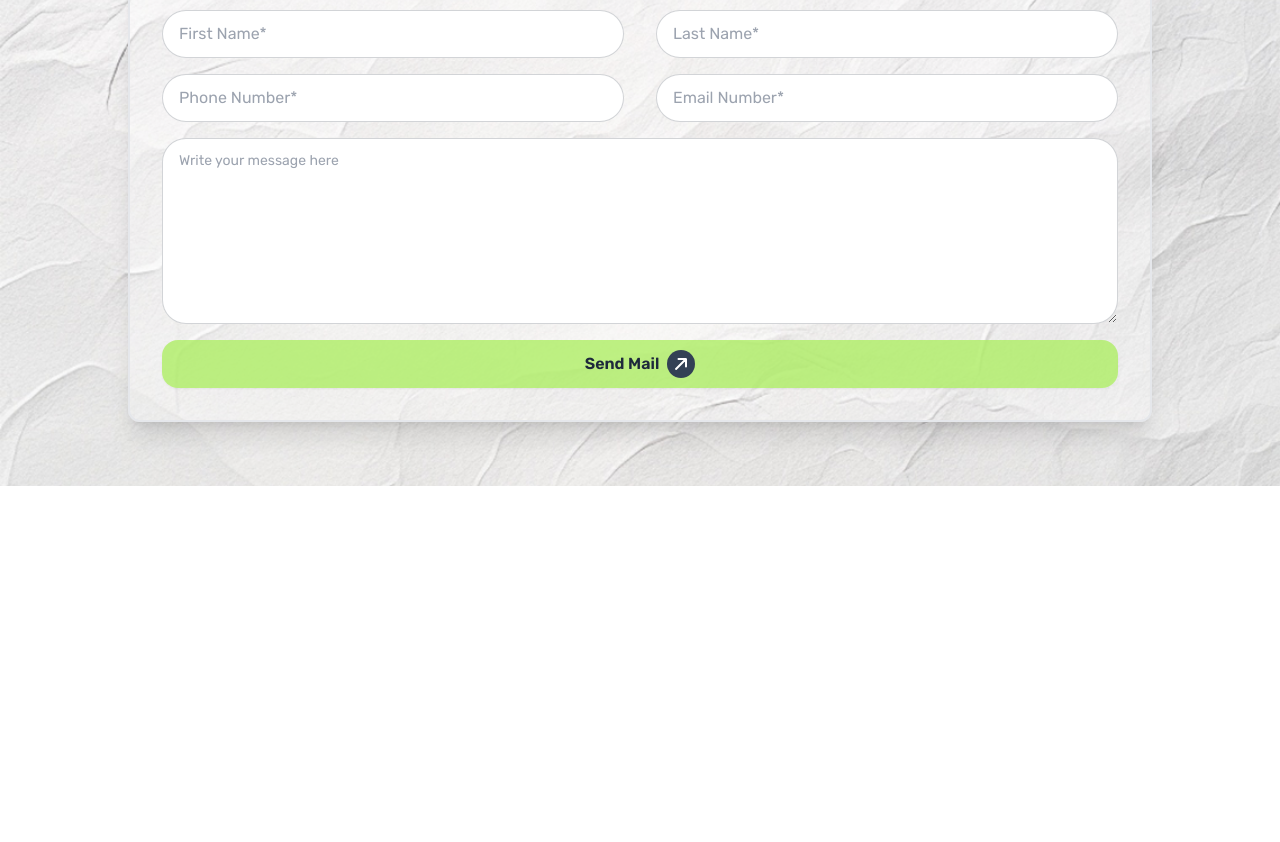
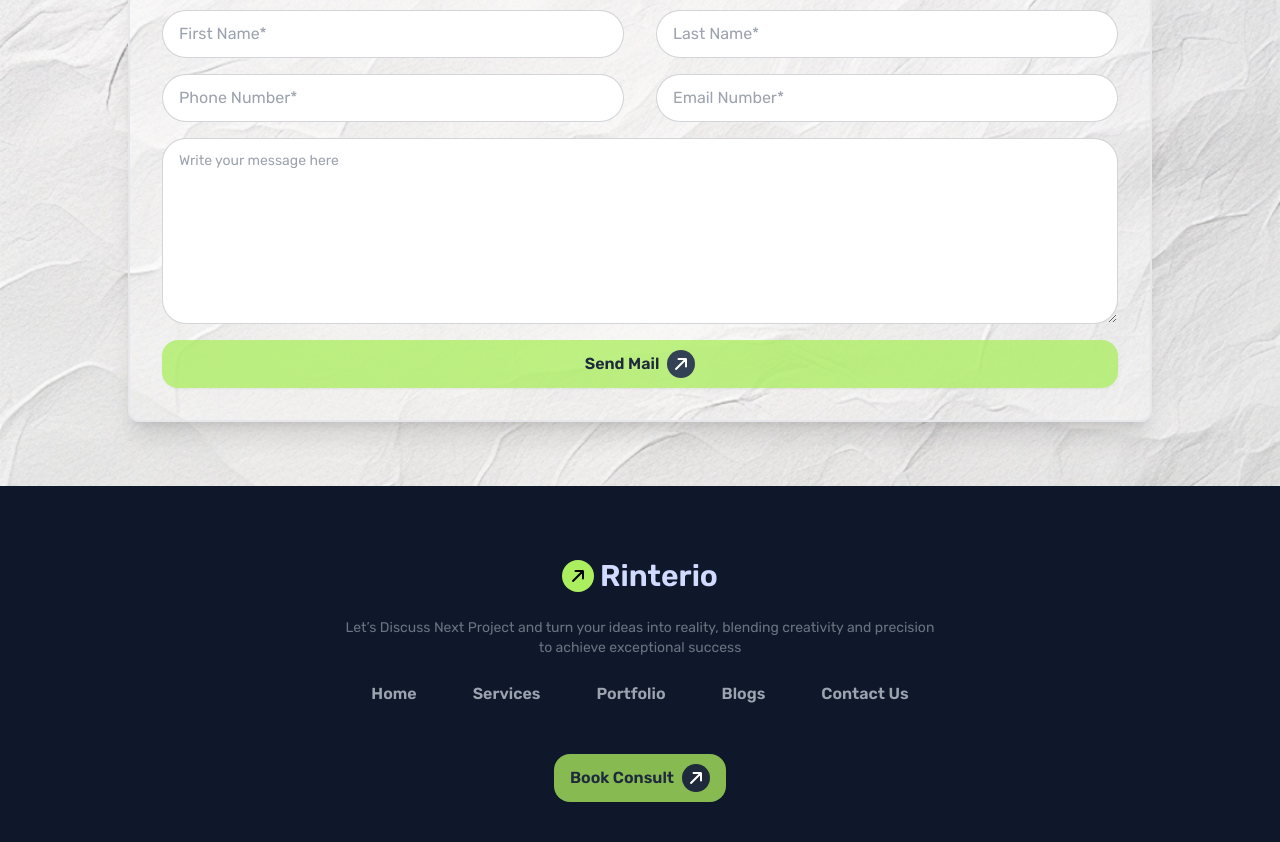
Before and after one commit to ASM-Tayeeb/Assignment-3, a plain HTML site: page index.html in a window 1280 px wide. Shown: the part 4434-5276 px from the top of the page. Before the commit the page ends 4920 px from the top, so only its background shows below. Drawn offline with nearby package versions, Linux system fonts and the light colour scheme.

Commit message:
My sixth commit

```diff
--- a/index.html
+++ b/index.html
@@ -1032,3 +1032,74 @@
   </div>
   <!--  -->
   </main>
+
+   <!-- FOOTER -->
+  <footer
+  class="footer footer-center bg-primary text-primary-content p-10 bg-slate-900"
+  >
+  <aside class="flex flex-col gap-6 items-center justify-center mt-8">
+  <a class="text-2xl sm:text-3xl flex items-center gap-1.5 font-semibold">
+  <svg
+  xmlns="http://www.w3.org/2000/svg"
+  fill="none"
+  viewBox="0 0 24 24"
+  stroke-width="3"
+  stroke="currentColor"
+  class="size-6 w-8 h-8 bg-[#ABEF5F] p-2 rounded-full cursor-pointer text-black"
+  >
+  <path
+  stroke-linecap="round"
+  stroke-linejoin="round"
+  d="m4.5 19.5 15-15m0 0H8.25m11.25 0v11.25"
+  />
+  </svg>
+
+  Rinterio
+  </a>
+
+  <p class="md:w-3/4 text-gray-500">
+  Let’s Discuss Next Project and turn your ideas into reality, blending
+  creativity and precision to achieve exceptional success
+  </p>
+
+  <nav class="grid md:grid-flow-col gap-4 md:gap-14 items-center mb-6">
+  <a class="link link-hover text-gray-400 text-base font-semibold">
+  Home
+  </a>
+  <a class="link link-hover text-gray-400 text-base font-semibold">
+  Services
+  </a>
+  <a class="link link-hover text-gray-400 text-base font-semibold">
+  Portfolio
+  </a>
+  <a class="link link-hover text-gray-400 text-base font-semibold">
+  Blogs
+  </a>
+  <a class="link link-hover text-gray-400 text-base font-semibold">
+  Contact Us
+  </a>
+  </nav>
+
+  <button
+  class="btn btn-primary bg-[#acef5fc3] border-none text-slate-800 text-base hover:bg-green-300 w-full md:w-auto rounded-2xl md:col-span-2"
+  >
+  Book Consult
+  <svg
+  xmlns="http://www.w3.org/2000/svg"
+  fill="none"
+  viewBox="0 0 24 24"
+  stroke-width="3"
+  stroke="currentColor"
+  class="size-6 w-7 h-7 bg-slate-800 p-1.5 rounded-full cursor-pointer text-white"
+  >
+  <path
+  stroke-linecap="round"
+  stroke-linejoin="round"
+  d="m4.5 19.5 15-15m0 0H8.25m11.25 0v11.25"
+  />
+
+  </button>
+  </aside>
+  </footer>
+  </body>
+  </html>
```
